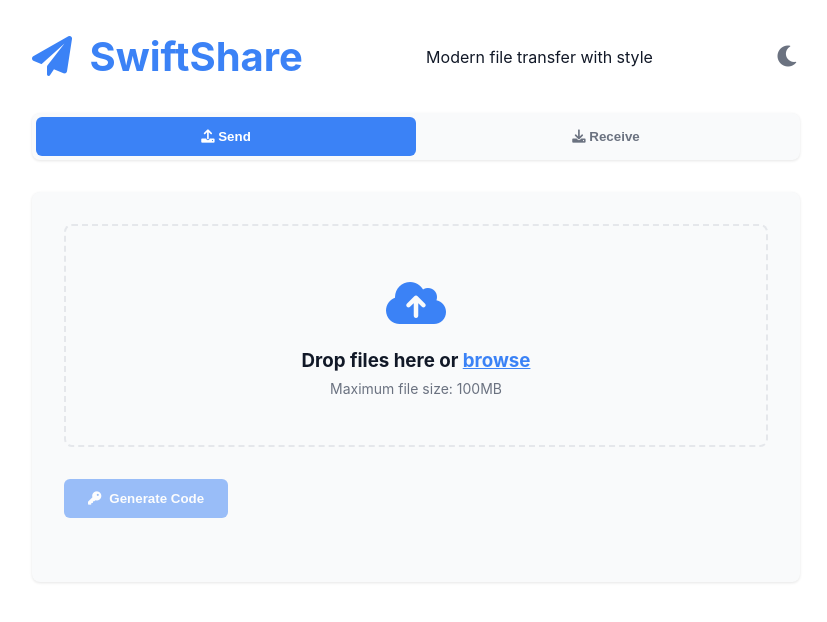
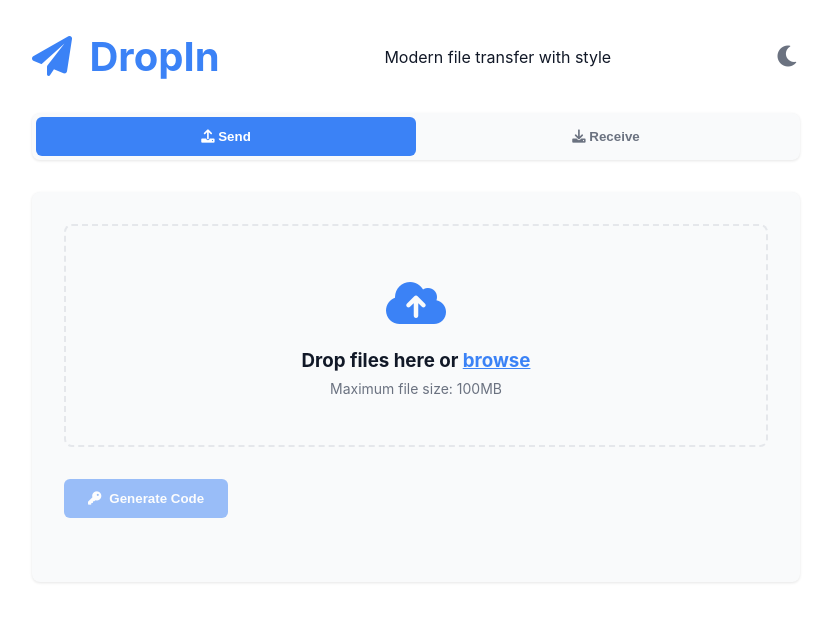
Before and after one commit to mahender-reddy85/DropIn, a plain HTML site: page frontend/index.html in a window 1280 px wide. Shown: the whole page, without its empty margins (224-1051 px from the left). Drawn offline with Linux system fonts and the light colour scheme.

Commit message:
first commit

```diff
--- a/backend/package.json
+++ b/backend/package.json
@@ -1,7 +1,7 @@
 {
-  "name": "SwiftShare-backend",
+  "name": "DropIn-backend",
   "version": "1.0.0",
-  "description": "Backend for SwiftShare app",
+  "description": "Backend for DropIn app",
   "main": "index.js",
   "scripts": {
     "start": "node index.js"
--- a/frontend/index.html
+++ b/frontend/index.html
@@ -3,15 +3,15 @@
 <head>
   <meta charset="UTF-8" />
   <meta name="viewport" content="width=device-width, initial-scale=1" />
-  <title>SwiftShare - Modern File Transfer</title>
+  <title>DropIn - Modern File Transfer</title>
   <link rel="stylesheet" href="styles.css" />
-  <link rel="icon" href="swiftshare.png" type="image/png">
+  <link rel="icon" href="dropin.png" type="image/png">
   <link href="https://cdnjs.cloudflare.com/ajax/libs/font-awesome/6.0.0/css/all.min.css" rel="stylesheet">
 </head>
 <body>
   <div class="container">
     <header>
-      <h1><i class="fas fa-paper-plane"></i> SwiftShare</h1>
+      <h1><i class="fas fa-paper-plane"></i> DropIn</h1>
       <p>Modern file transfer with style</p>
       <button id="themeToggle" class="theme-toggle" title="Toggle dark mode">
         <i class="fas fa-moon"></i>
```
Also changed, not shown: backend/README.md, frontend/dropin.png (renamed from frontend/swiftshare.png).
